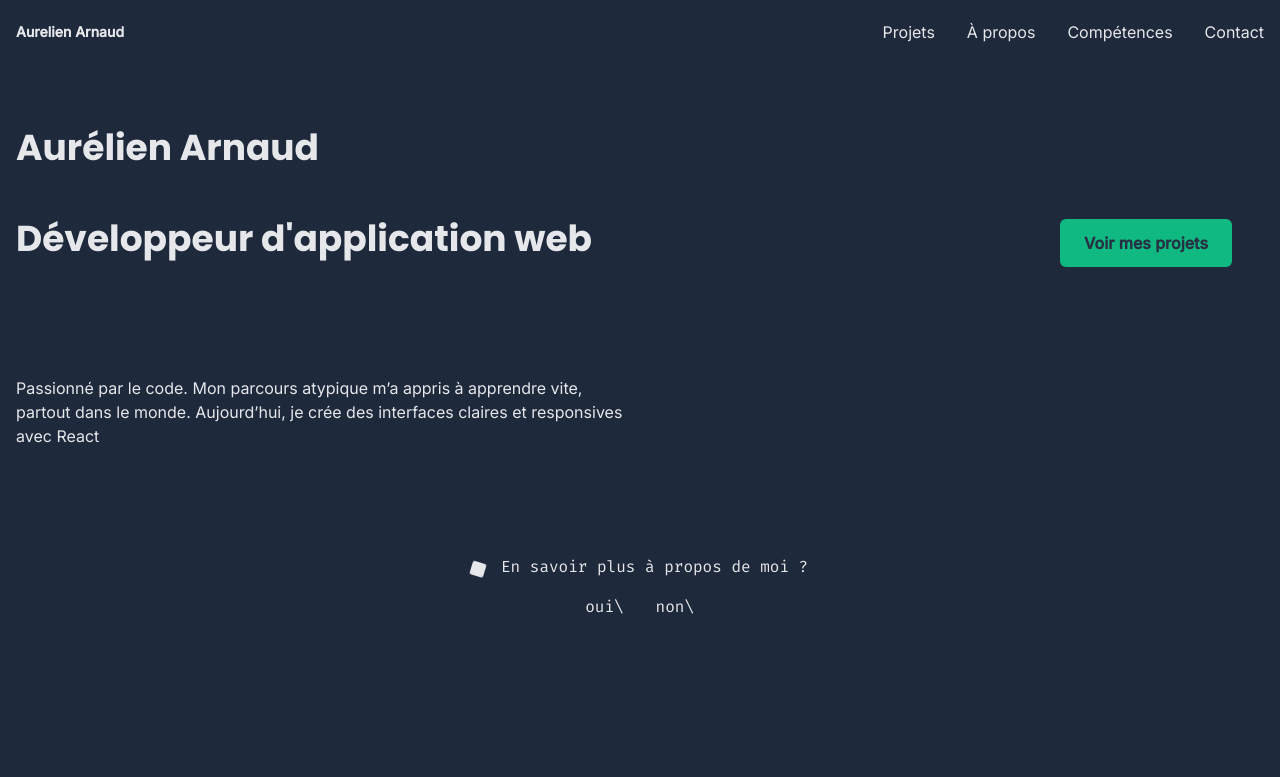
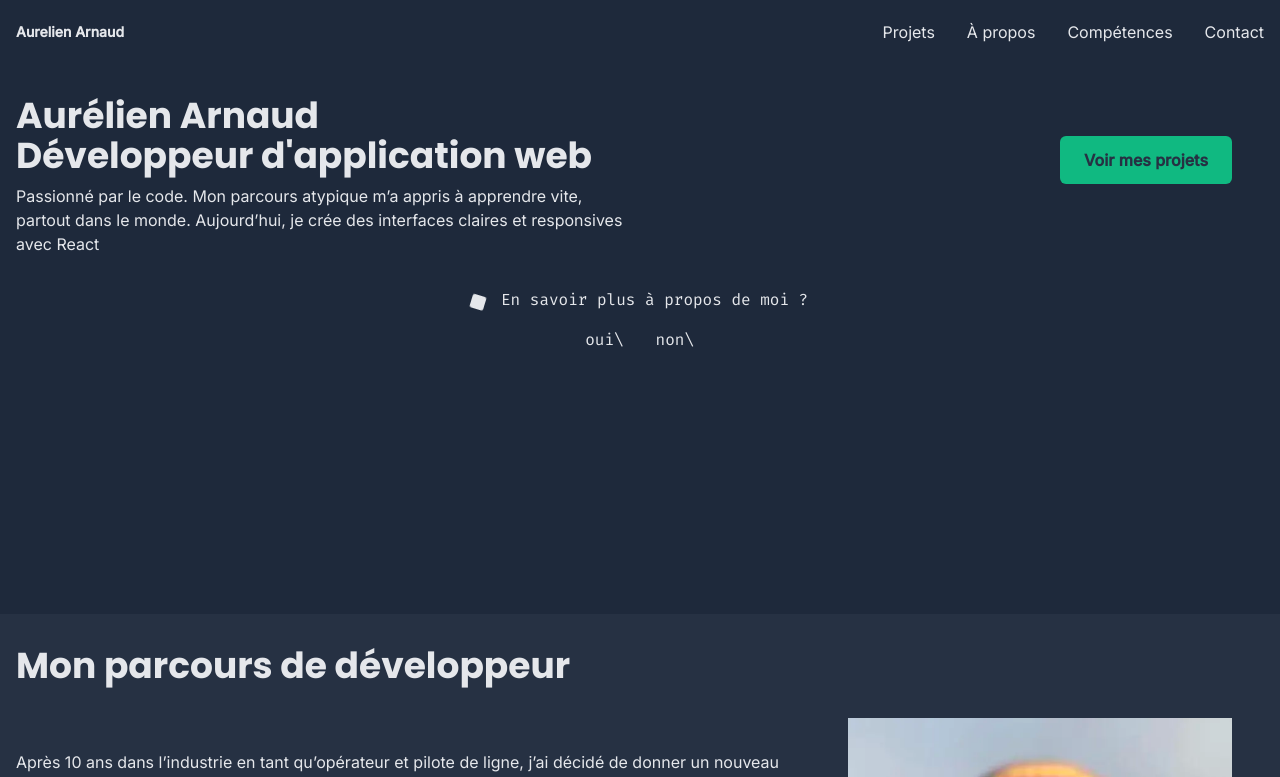
Before and after one commit to aurelienrnd/portfolio, a React (Vite) app: page / in a window 1280 px wide. Shown: the top 777 px of the page. Built offline with nearby package versions, Linux system fonts and the light colour scheme.

Commit message:
modif styles.css modiff padding top section

```diff
--- a/src/styles/style.css
+++ b/src/styles/style.css
@@ -92,7 +92,7 @@
   }
 
   section {
-    @apply px-4 pt-16 pb-8;
+    @apply px-4 pt-8 pb-8;
   }
 
   footer {
@@ -128,7 +128,6 @@
   }
 
   #home-page #banner {
-    height: calc(100vh - 4rem);
     @apply min-h-[600px] md:min-h-[550px] max-h-[900px] flex flex-col items-center md:gap-8;
   }
 
```
